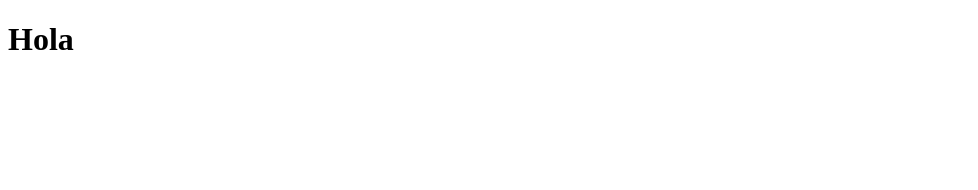
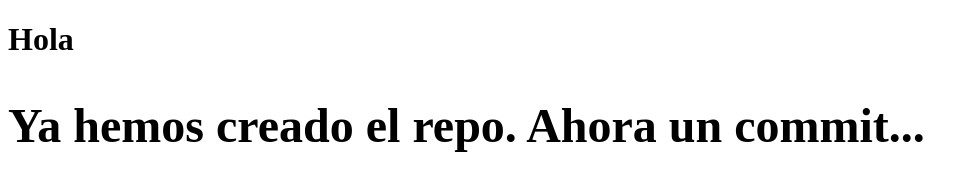
Before and after one commit to naomicg10/t3, a plain HTML site: page index.html in a window 1280 px wide. Shown: the whole page, without its empty margins (0-978 px from the left). Drawn offline with Linux system fonts and the light colour scheme.

Commit message:
Update index.html

```diff
--- a/index.html
+++ b/index.html
@@ -1,10 +1,11 @@
 <!doctype html>
-<!--autor:Naomi Camuña - LLMM - CENEC - T3 - abril 2023-->
+<!--autor:Naomi Camuña - LLMM - CENEC - T3 - abril 2023 - Corregido-->
 <html>
   <head>
     <title>3er Trismestre - Naomi Camuña</title>
   </head>
   <body>
     <h1>Hola<h/1>
+    <h2>Ya hemos creado el repo. Ahora un commit...</h2>
   </body>
 </html>
```
